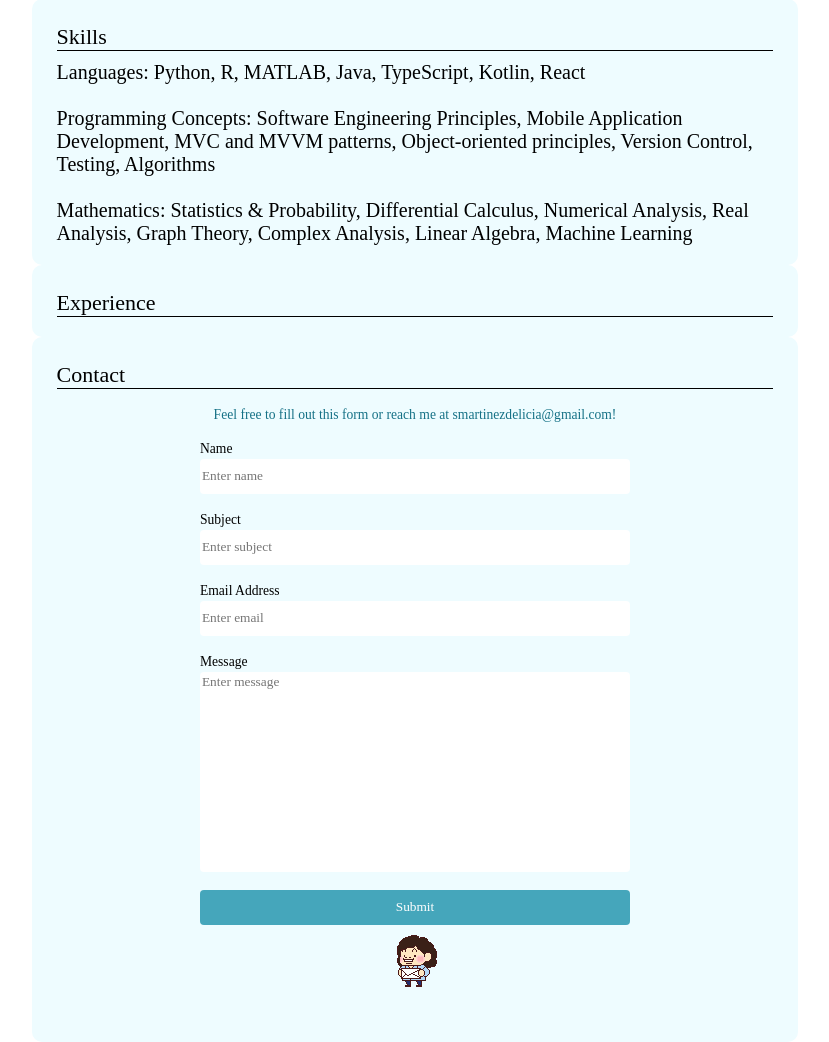
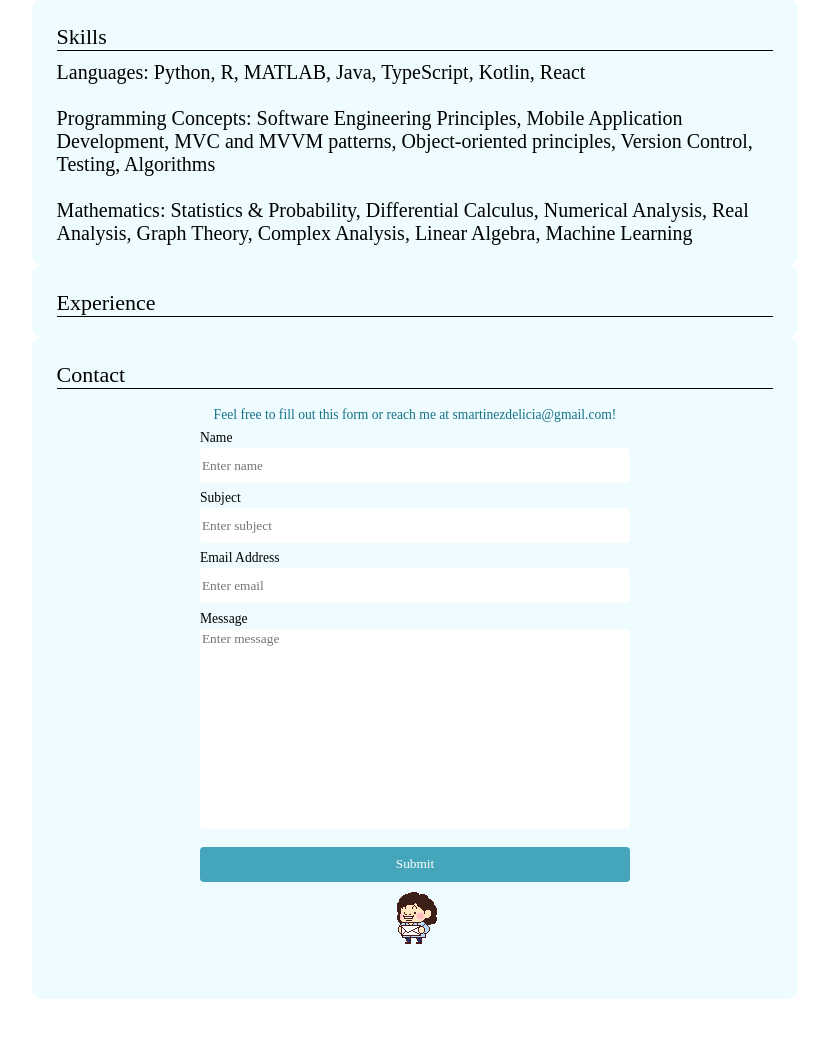
Before and after one commit to Stephanie-Delicia/stephanie-delicia.github.io, a PHP site: page / in a window 1280 px wide. Shown: the part 796-1838 px from the top of the page, without its empty margins (250-1079 px from the left). After the commit the page ends 1795 px from the top, so only its background shows below. Run offline with PHP 8.4, Linux system fonts and the light colour scheme.

Commit message:
Add files via upload

```diff
--- a/css/styles.css
+++ b/css/styles.css
@@ -184,12 +184,11 @@ body {
 
 .form-group {
   text-align: center;
-  margin-top: 2.5%;
+  margin-top: 1.0%;
 }
 
 input {
   border: none ;
-  bottom: -10px;
   border-radius: 4px;
   height: 35px;
   font-family: Baskerville;
```
